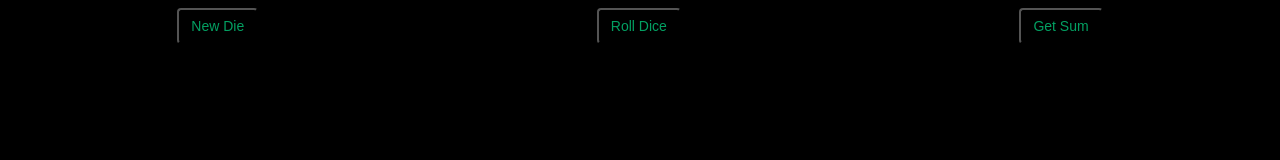
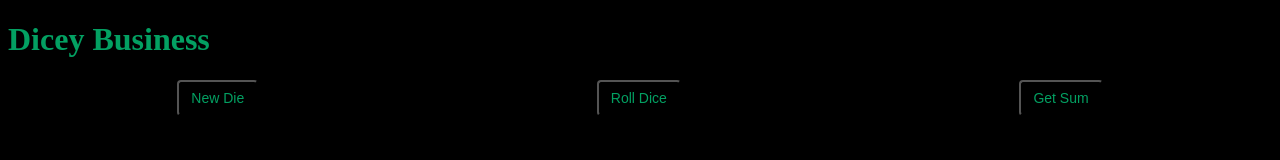
Before and after one commit to L3p1989/Dicey-Business-Refresh, a plain HTML site: page index.html in a window 1280 px wide. Drawn offline with nearby package versions, Linux system fonts and the light colour scheme.

Commit message:
created h1 with text

```diff
--- a/index.html
+++ b/index.html
@@ -8,6 +8,7 @@
     <link rel="stylesheet" href="styles.css" />
   </head>
   <body>
+    <h1>Dicey Business</h1>
     <div class="container">
       <button class="btn" id="die-btn">New Die</button>
       <button class="btn" id="roll-btn">Roll Dice</button>
```
